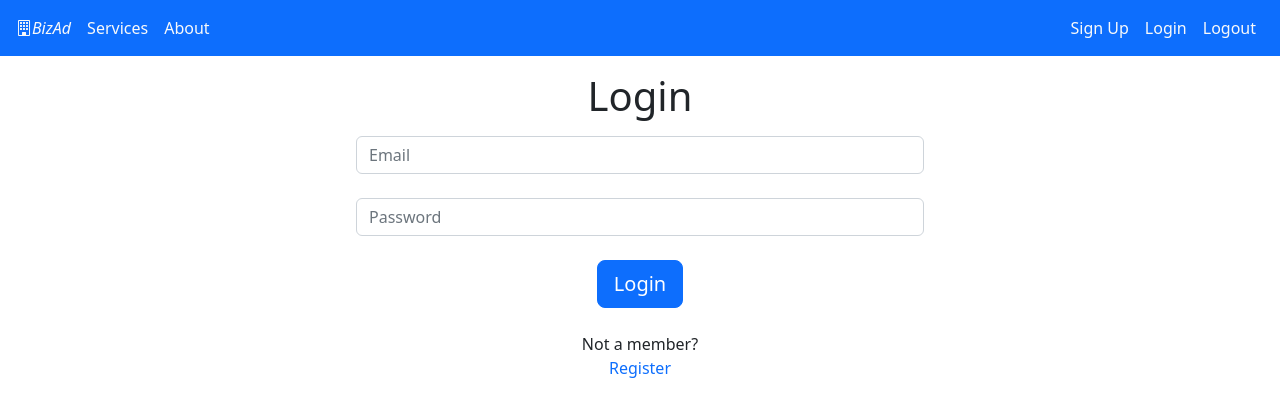
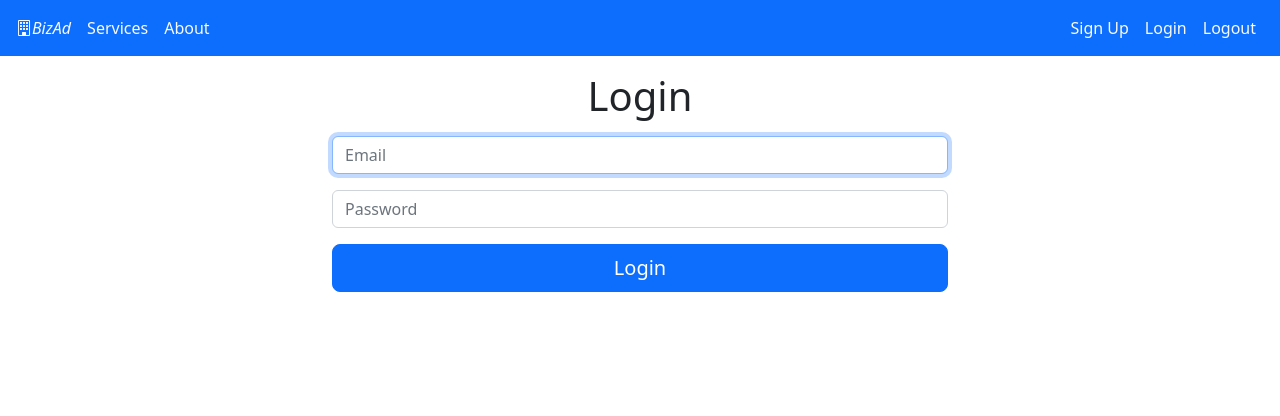
Before and after one commit to ReuvenTyk/biz-ad, a React (Create React App) app in the folder client/: page /login in a window 1280 px wide. Shown: the top 416 px of the page. Built offline with nearby package versions, Linux system fonts and the light colour scheme.

Commit message:
auth validation for all the project

```diff
--- a/client/src/App.tsx
+++ b/client/src/App.tsx
@@ -4,6 +4,7 @@ import "./App.css";
 import About from "./component/About/About";
 import Login from "./component/Auth/Login";
 import LogOut from "./component/Auth/LogOut";
+import PrivateRoute from "./component/Auth/PrivateRoute";
 import SignUp from "./component/Auth/SignUp";
 import Header from "./component/Header/Header";
 import Main, { displayMode } from "./component/Main/Main";
@@ -17,15 +18,40 @@ function App() {
       <Routes>
         {
           <Route
-            path="main"
-            element={<Main defaultDisplay={displayMode.grid} />}
+            path="/"
+            element={
+              <PrivateRoute>
+                <Main defaultDisplay={displayMode.grid} />
+              </PrivateRoute>
+            }
           ></Route>
         }
-        <Route path="services" element={<Services />}></Route>
-        <Route path="about" element={<About />}></Route>
+        <Route
+          path="services"
+          element={
+            <PrivateRoute>
+              <Services />
+            </PrivateRoute>
+          }
+        ></Route>
+        <Route
+          path="about"
+          element={
+            <PrivateRoute>
+              <About />
+            </PrivateRoute>
+          }
+        ></Route>
         <Route path="signup" element={<SignUp />}></Route>
         <Route path="login" element={<Login />}></Route>
-        <Route path="logout" element={<LogOut />}></Route>
+        <Route
+          path="logout"
+          element={
+            <PrivateRoute>
+              <LogOut />
+            </PrivateRoute>
+          }
+        ></Route>
       </Routes>
     </>
   );
--- a/client/src/component/Auth/Login.tsx
+++ b/client/src/component/Auth/Login.tsx
@@ -1,44 +1,105 @@
-import { NavLink } from "react-router-dom";
+import { useFormik } from "formik";
+import { useNavigate } from "react-router-dom";
 import Title from "../Title/Title";
+import { IErrors } from "./SignUp";
+import Joi from "joi";
+import { postRequest } from "../../services/apiService";
+import { TOKEN_KEY } from "../../services/auth";
+import { useEffect, useRef } from "react";
 
 function Login() {
+  const navigate = useNavigate();
+
+  const inputRef = useRef<null | HTMLInputElement>(null);
+
+  useEffect(() => {
+    if (inputRef && inputRef.current) {
+      inputRef.current.focus();
+    }
+  }, []);
+
+  const formik = useFormik({
+    initialValues: { email: "", password: "" },
+
+    validate: (values) => {
+      const errors: IErrors = {};
+
+      const schema = Joi.object().keys({
+        email: Joi.string()
+          .email({ minDomainSegments: 2, tlds: { allow: false } })
+          .required()
+          .min(6)
+          .max(256),
+        password: Joi.string().required().min(6).max(1024),
+      });
+
+      const { error } = schema.validate(values);
+
+      if (error) {
+        error.details.forEach((item) => {
+          if (item.context) {
+            const key = item.context.key + "";
+            errors[key] = item.message;
+          }
+        });
+      }
+      return errors;
+    },
+
+    onSubmit: (values) => {
+      const res = postRequest("users/login", values);
+
+      res
+        .then((res) => res.json())
+        .then((json) => {
+          localStorage.setItem(TOKEN_KEY, json.token);
+          navigate("/");
+        });
+    },
+  });
   return (
     <>
-      <Title text="Login" />
-      <div className="container-fluid w-50">
-        <form className="mx-1 mx-md-4">
-          {/* Email input */}
-          <div className="form-outline mb-4">
-            <input type="text" placeholder="Email" className="form-control" />
-          </div>
+      <form onSubmit={formik.handleSubmit} className="container-fluid w-50">
+        <Title text="Login" />
 
-          {/* Password input */}
-          <div className="form-outline mb-4">
-            <input
-              type="text"
-              placeholder="Password"
-              className="form-control"
-            />
-          </div>
+        <div className="mb-3">
+          <input
+            ref={inputRef}
+            className="form-control"
+            type="text"
+            placeholder="Email"
+            id="email"
+            name="email"
+            onChange={formik.handleChange}
+            value={formik.values.email}
+            onBlur={formik.handleBlur}
+          />
 
-          <div className="d-flex justify-content-center mx-4 mb-3 mb-lg-4">
-            <button /* onClick={submit} */ className="btn btn-primary btn-lg">
-              Login
-            </button>
-          </div>
+          {formik.touched.email && formik.errors.email ? (
+            <div className="text-danger">{formik.errors.email}</div>
+          ) : null}
+        </div>
+        <div className="mb-3">
+          <input
+            className="form-control"
+            type="password"
+            placeholder="Password"
+            id="password"
+            name="password"
+            onChange={formik.handleChange}
+            value={formik.values.password}
+            onBlur={formik.handleBlur}
+          />
 
-          <div className="text-center">
-            <p>
-              Not a member?
-              {
-                <NavLink to="/signup" className="nav-link text-primary">
-                  Register
-                </NavLink>
-              }
-            </p>
-          </div>
-        </form>
-      </div>
+          {formik.touched.password && formik.errors.password ? (
+            <div className="text-danger">{formik.errors.password}</div>
+          ) : null}
+        </div>
+
+        <button type="submit" className="btn btn-primary btn-lg w-100">
+          Login
+        </button>
+      </form>
     </>
   );
 }
--- /dev/null
+++ b/client/src/component/Auth/PrivateRoute.tsx
@@ -0,0 +1,11 @@
+import { Navigate } from "react-router-dom";
+import { verifyToken } from "../../services/auth";
+
+const PrivateRoute = (props: { children: React.ReactNode }): JSX.Element => {
+  const { children } = props;
+  const isLoggedIn = verifyToken();
+
+  return isLoggedIn ? <>{children}</> : <Navigate replace={true} to="/login" />;
+};
+
+export default PrivateRoute;
--- a/client/src/component/Auth/SignUp.tsx
+++ b/client/src/component/Auth/SignUp.tsx
@@ -30,11 +30,14 @@ function SignUp() {
 
     validate: (values) => {
       const errors: IErrors = {};
-      let disable = true;
 
       const schema = Joi.object().keys({
         name: Joi.string().required().min(2).max(256),
-        email: Joi.string().required().min(6).max(256),
+        email: Joi.string()
+          .email({ minDomainSegments: 2, tlds: { allow: false } })
+          .required()
+          .min(6)
+          .max(256),
         password: Joi.string().required().min(6).max(1024).label("Password"),
         confirmPassword: Joi.any()
           .required()
@@ -55,10 +58,7 @@ function SignUp() {
             errors[key] = item.message;
           }
         });
-      } else {
-        disable = false;
       }
-
       return errors;
     },
 
@@ -75,6 +75,7 @@ function SignUp() {
       });
     },
   });
+
   return (
     <form onSubmit={formik.handleSubmit} className="container-fluid w-50">
       <Title text="Sign Up" />
@@ -90,10 +91,10 @@ function SignUp() {
           value={formik.values.name}
           onBlur={formik.handleBlur}
         />
-      </div>
         {formik.touched.name && formik.errors.name ? (
           <div className="text-danger">{formik.errors.name}</div>
         ) : null}
+      </div>
 
       <div className="d-flex flex-row align-items-center mb-4">
         <input
@@ -105,11 +106,11 @@ function SignUp() {
           value={formik.values.email}
           className="form-control"
         />
-      </div>
 
         {formik.touched.email && formik.errors.email ? (
           <div className="text-danger">{formik.errors.email}</div>
         ) : null}
+      </div>
 
       <div className="d-flex flex-row align-items-center mb-4">
         <input
@@ -121,11 +122,11 @@ function SignUp() {
           value={formik.values.password}
           className="form-control"
         />
-      </div>
 
         {formik.touched.password && formik.errors.password ? (
           <div className="text-danger">{formik.errors.password}</div>
         ) : null}
+      </div>
 
       <div className="d-flex flex-row align-items-center mb-4">
         <input
@@ -137,11 +138,11 @@ function SignUp() {
           value={formik.values.confirmPassword}
           className="form-control"
         />
-      </div>
 
         {formik.touched.confirmPassword && formik.errors.confirmPassword ? (
           <div className="text-danger">{formik.errors.confirmPassword}</div>
         ) : null}
+      </div>
 
       <div className="d-flex justify-content-center mt-4">
         <button type="submit" className="btn btn-primary">
--- a/client/src/component/Header/Header.tsx
+++ b/client/src/component/Header/Header.tsx
@@ -5,7 +5,7 @@ function Header() {
     <nav className="navbar navbar-primary bg-primary d-flex justify-content-between">
       <ul className="navbar-nav flex-row text-light ms-2">
         <li className="nav-item mx-2">
-          <NavLink to="/main" className="nav-link text-light">
+          <NavLink to="/" className="nav-link text-light">
             <i className="bi bi-building text-light">BizAd</i>
           </NavLink>
         </li>
```
Also changed, not shown: 1 other file (tests, documents, lock files or other folders). Lines whose indentation alone changed are shown as unchanged.
